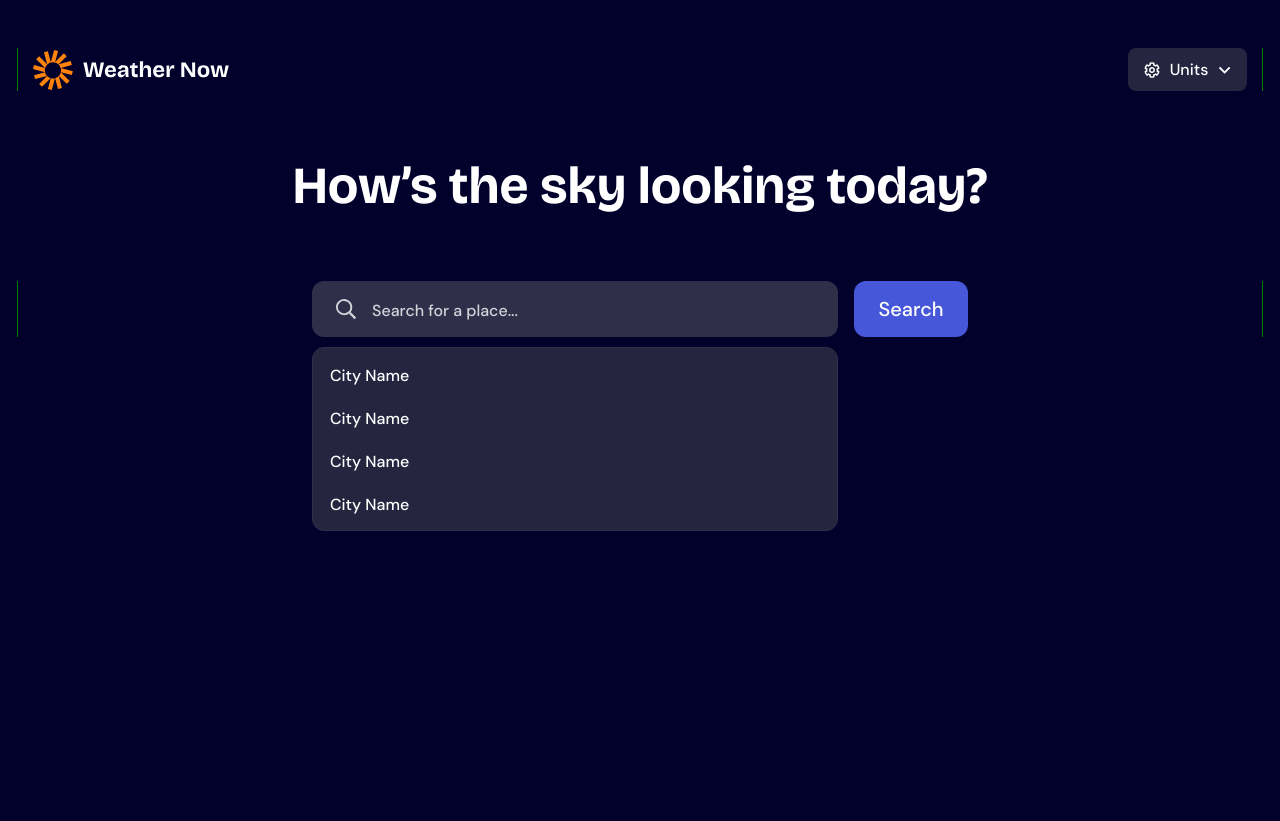
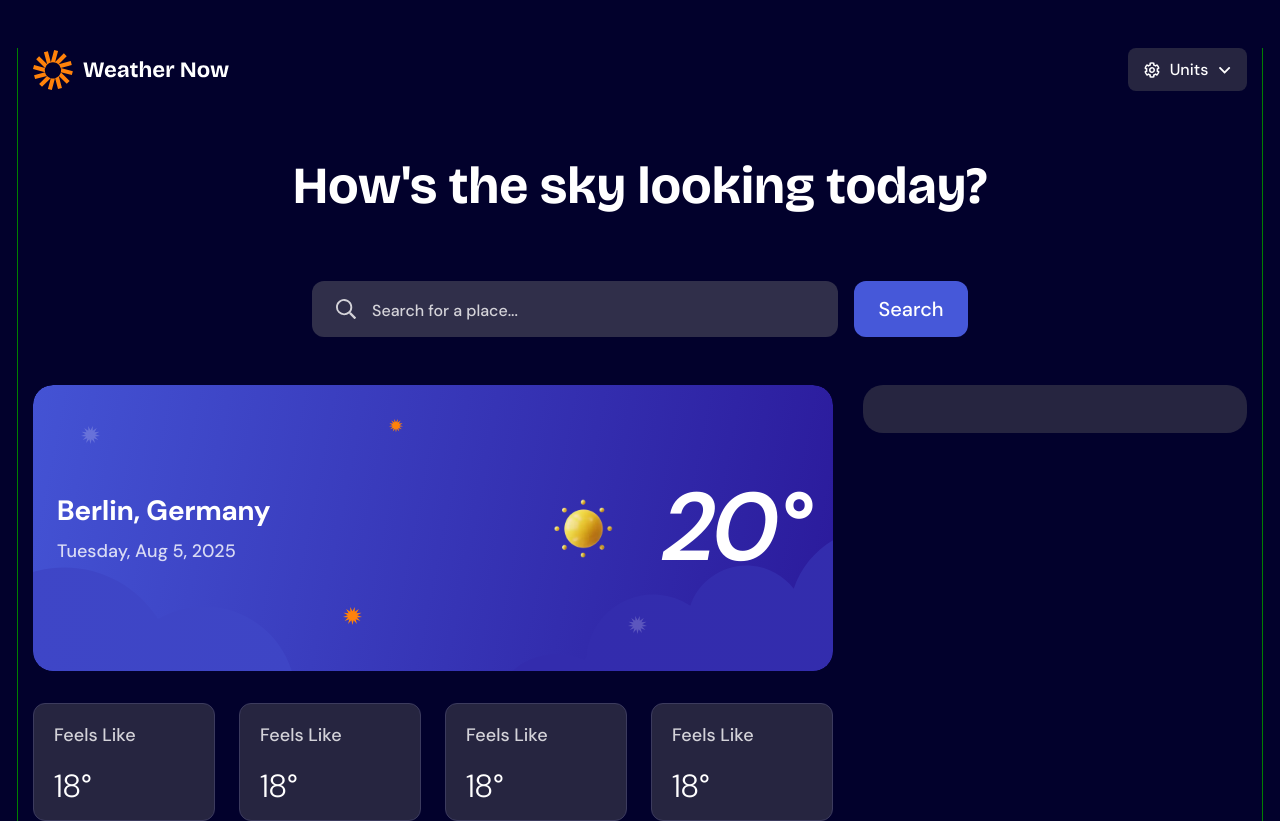
Before and after one commit to fLa5ic/react-weather-app, a React (Create React App) app: page / in a window 1280 px wide. Before the commit the page ends 800 px from the top, so only its background shows below. Built offline with nearby package versions, Linux system fonts and the light colour scheme.

Commit message:
Сверстал данные о погоде

```diff
--- a/src/App.tsx
+++ b/src/App.tsx
@@ -2,19 +2,30 @@ import React from 'react';
 
 import Header from './components/Header/Header';
 import Search from './components/Search/Search';
+import WeatherInfo from './components/WeatherInfo/WeatherInfo';
+import WeatherDetails from './components/WeatherDetails/WeatherDetails';
 
 import './scss/app.scss';
 
 function App() {
-  return (
-    <div className="App">
+   return (
       <div className="wrapper">
-        <Header />
-        <h1 className="mainTitleInApp">How’s the sky looking today?</h1>
-        <Search />
+         <div className="container">
+            <Header />
+            <h1 className="mainTitleInApp">How's the sky looking today?</h1>
+            <Search />
+            <div className="content">
+               <div className="content-left">
+                  <div className="content-left__top">
+                     <WeatherInfo />
+                     <WeatherDetails />
+                  </div>
+               </div>
+               <div className="content-right"></div>
+            </div>
+         </div>
       </div>
-    </div>
-  );
+   );
 }
 
 export default App;
--- a/src/components/Header/Header.tsx
+++ b/src/components/Header/Header.tsx
@@ -10,7 +10,6 @@ import styles from './Header.module.scss';
 const Header: React.FC = () => {
    return (
       <div className={styles.header}>
-      <div className="container">
          <div className={styles.wrap}>
             <div className={styles.logo}>
                <img src={logoSvg} alt="Weather Now" />
@@ -88,7 +87,6 @@ const Header: React.FC = () => {
             </div>
          </div>
       </div>
-    </div>
    );
 };
 
--- a/src/components/Search/Search.module.scss
+++ b/src/components/Search/Search.module.scss
@@ -80,7 +80,8 @@
     }
 
     .dropDown {
-      display: flex;
+      display: none;
+      // display: flex;
       flex-direction: column;
 
       padding: .8rem;
--- a/src/components/Search/Search.tsx
+++ b/src/components/Search/Search.tsx
@@ -6,7 +6,6 @@ import styles from './Search.module.scss';
 
 const Search: React.FC = () => {
    return (
-    <div className="container">
       <div className={styles.searchWrap}>
          <div className={styles.search}>
             <img src={searchSvg} alt="Search" />
@@ -20,7 +19,6 @@ const Search: React.FC = () => {
             </div>
          </div>
       </div>
-    </div>
    );
 };
 export default Search;
--- /dev/null
+++ b/src/components/WeatherDetails/WeatherDetails.module.scss
@@ -0,0 +1,38 @@
+@import '../../scss//variables';
+
+.weatherDetails {
+  display: flex;
+  align-items: center;
+  justify-content: space-between;
+  .item {
+    display: flex;
+    flex-direction: column;
+    padding: 2.0rem;
+
+    width: 18.2rem;
+    height: 11.8rem;
+
+    background: $bgComponents;
+    border: .1rem solid #3C3B5E;
+    border-radius: 1.2rem;
+
+    .title {
+      font-family: 'DM Sans';
+      font-style: normal;
+      font-weight: 500;
+      font-size: 1.8rem;
+      line-height: 2.2rem;
+      margin-bottom: 2.4rem;
+      color: $subMain;
+    }
+
+    span {
+      font-family: 'DM Sans';
+      font-style: normal;
+      font-weight: 300;
+      font-size: 3.2rem;
+      line-height: 3.2rem;
+      color: $main;
+    }
+  }
+}
--- /dev/null
+++ b/src/components/WeatherDetails/WeatherDetails.tsx
@@ -0,0 +1,27 @@
+import React from 'react';
+
+import styles from './WeatherDetails.module.scss';
+
+const WeatherDetails: React.FC = () => {
+   return (
+      <div className={styles.weatherDetails}>
+         <div className={styles.item}>
+            <div className={styles.title}>Feels Like</div>
+            <span>18°</span>
+         </div>
+         <div className={styles.item}>
+            <div className={styles.title}>Feels Like</div>
+            <span>18°</span>
+         </div>
+         <div className={styles.item}>
+            <div className={styles.title}>Feels Like</div>
+            <span>18°</span>
+         </div>
+         <div className={styles.item}>
+            <div className={styles.title}>Feels Like</div>
+            <span>18°</span>
+         </div>
+      </div>
+   );
+};
+export default WeatherDetails;
--- /dev/null
+++ b/src/components/WeatherInfo/WeatherInfo.module.scss
@@ -0,0 +1,59 @@
+@import '../../scss//variables';
+
+.weatherInfo {
+  display: flex;
+  align-items: center;
+  justify-content: space-between;
+
+  padding: 8rem 2.4rem;
+
+  width: 100%;
+  height: 286px;
+
+  background: url('../../assets/images/bg-today-large.svg') center no-repeat;
+  border-radius: 2rem;
+
+  margin-bottom: 3.2rem;
+
+  .cityAndDate {
+    display: flex;
+    flex-direction: column;
+
+    .title {
+      font-family: 'DM Sans';
+      font-style: normal;
+      font-weight: 700;
+      font-size: 2.8rem;
+      line-height: 3.4rem;
+      color: $main;
+      margin-bottom: 1.2rem;
+    }
+
+    .date {
+      font-family: 'DM Sans';
+      font-style: normal;
+      font-weight: 500;
+      font-size: 1.8rem;
+      line-height: 2.2rem;
+
+      color: $main;
+
+      opacity: 0.8;
+    }
+  }
+
+  .temperature {
+    display: flex;
+    align-items: center;
+    justify-content: center;
+    gap: 2rem;
+    font-family: 'DM Sans';
+    font-style: italic;
+    font-weight: 600;
+    font-size: 9.6rem;
+    line-height: 9.6rem;
+    text-align: center;
+    letter-spacing: -0.02em;
+    color: $main;
+  }
+}
--- /dev/null
+++ b/src/components/WeatherInfo/WeatherInfo.tsx
@@ -0,0 +1,21 @@
+import React from 'react';
+
+import sunnySvg from '../../assets/images/icon-sunny.webp';
+
+import styles from './WeatherInfo.module.scss';
+
+const WeatherInfo: React.FC = () => {
+   return (
+      <div className={styles.weatherInfo}>
+         <div className={styles.cityAndDate}>
+            <div className={styles.title}>Berlin, Germany</div>
+            <div className={styles.date}>Tuesday, Aug 5, 2025</div>
+         </div>
+         <div className={styles.temperature}>
+            <img src={sunnySvg} width={120} alt="Sunny" />
+            20°
+         </div>
+      </div>
+   );
+};
+export default WeatherInfo;
--- a/src/scss/app.scss
+++ b/src/scss/app.scss
@@ -61,3 +61,33 @@ body {
 
   margin: 6.4rem 0;
 }
+
+.content {
+  display: flex;
+  justify-content: space-between;
+  align-items: flex-start;
+
+  margin-top: 4.8rem;
+
+  &-left {
+    width: 80rem;
+    // border: 1px solid red;
+
+    &__top {
+      display: flex;
+      flex-direction: column;
+    }
+  }
+
+  &-right {
+    padding: 2.4rem;
+    gap: 1.6rem;
+
+    width: 38.4rem;
+    // height: 693px;
+
+    background: $bgComponents;
+    border-radius: 2rem;
+
+  }
+}
```
Lines whose indentation alone changed are shown as unchanged.
